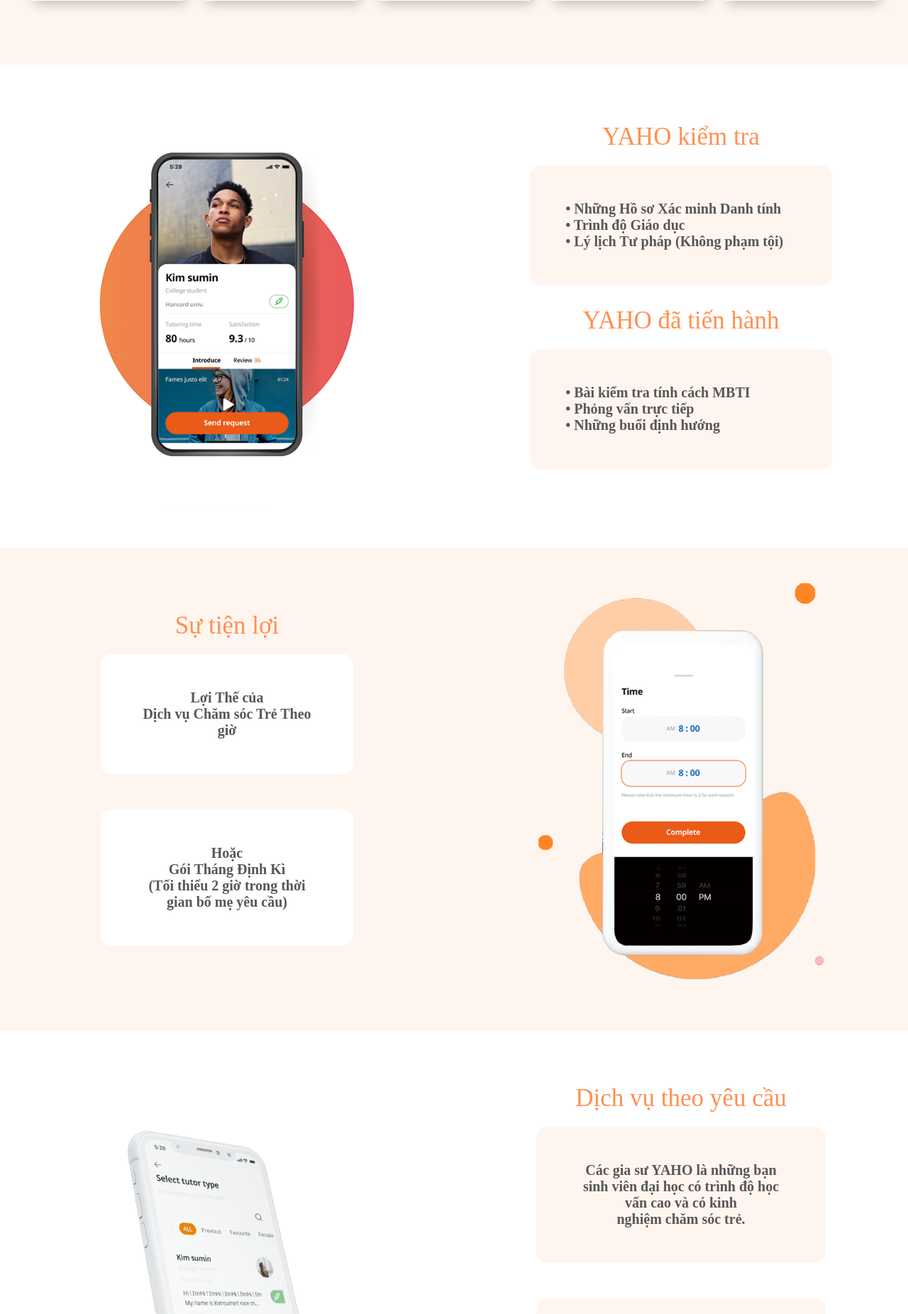
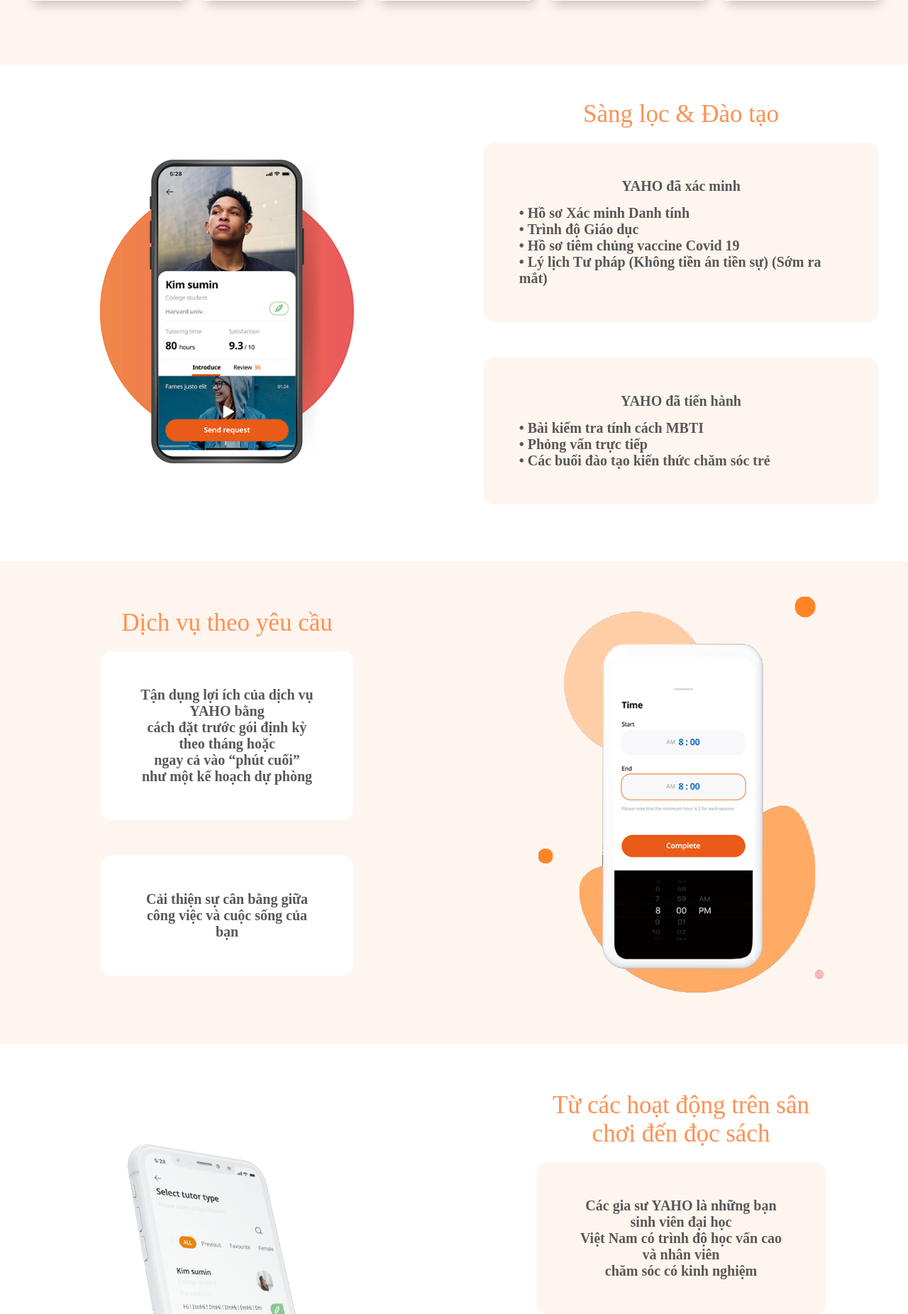
Before and after one commit to aika823/2021_12_yaho, a Django app: template yaho_app/templates/main.html in a window 1280 px wide. Shown: the part 3018-4870 px from the top of the page at 71% size. Run offline with Django 4.2, Linux system fonts and the light colour scheme; the template is opened without the code that fills it: values that come from a table or form of the project are taken from there, others are empty; data comes from the database, SQL or seed files in the repository; some libraries are stand-ins or nearby versions.

Commit message:
[front] 최종 수정

```diff
--- a/yaho_app/templates/main.html
+++ b/yaho_app/templates/main.html
@@ -279,7 +279,7 @@
         </p>
         <p class="order-content english">
           YAHO recommends
-          <br>ideal playtutors
+          <br>your playtutors
         </p>
         <p class="order-content vietnamese">
           YAHO đề xuất những bạn
@@ -334,7 +334,7 @@
     <div class="text-wrap">
       <h2 class="korean">야호가 확인했어요</h2>
       <h2 class="english">YAHO has checked</h2>
-      <h2 class="vietnamese">YAHO kiểm tra</h2>
+      <h2 class="vietnamese">Sàng lọc & Đào tạo</h2>
       <div class="verify-list">
         <p class="korean">• 신원 증명 서류 확인</p>
         <p class="korean">• 학력 및 경력 증명 서류 확인</p>
@@ -349,9 +349,11 @@
         <p class="english">• Covid-19 Vaccination Record</p>
         <p class="english">• Clear Criminal Records (Soon)</p>
 
-        <p class="vietnamese">• Những Hồ sơ Xác minh Danh tính</p>
+        <h4 class="vietnamese" style="text-align: center; margin-bottom:15px;">YAHO đã xác minh</h4>
+        <p class="vietnamese">• Hồ sơ Xác minh Danh tính</p>
         <p class="vietnamese">• Trình độ Giáo dục</p>
-        <p class="vietnamese">• Lý lịch Tư pháp (Không phạm tội)</p>
+        <p class="vietnamese">• Hồ sơ tiêm chủng vaccine Covid 19</p>
+        <p class="vietnamese">• Lý lịch Tư pháp (Không tiền án tiền sự) (Sớm ra mắt)</p>
       </div>
 
       <p class="verify-comment korean">
@@ -359,15 +361,16 @@
       </p>
 
       <h2 class="english">YAHO has conducted</h2>
-      <h2 class="vietnamese">YAHO đã tiến hành</h2>
-      <div class="verify-list english vietnamese">
-        <p class="english">• MBTI personality test</p>
-        <p class="english">• Face-to-face interviews</p>
-        <p class="english">• Childcare training sessions</p>
-
-        <p class="vietnamese">• Bài kiểm tra tính cách MBTI</p>
-        <p class="vietnamese">• Phỏng vấn trực tiếp</p>
-        <p class="vietnamese">• Những buổi định hướng</p>
+      <div class="verify-list english">
+        <p>• MBTI personality test</p>
+        <p>• Face-to-face interviews</p>
+        <p>• Childcare training sessions</p>
+      </div>
+      <div class="verify-list vietnamese">
+        <h4 class="vietnamese" style="text-align: center; margin-bottom:15px;">YAHO đã tiến hành</h4>
+        <p>• Bài kiểm tra tính cách MBTI</p>
+        <p>• Phỏng vấn trực tiếp</p>
+        <p>• Các buổi đào tạo kiến thức chăm sóc trẻ</p>
       </div>
     </div>
   </section>
@@ -379,7 +382,7 @@
     <div class="text-wrap">
       <h2 class="korean">원하는 시간에</h2>
       <h2 class="english">At your convenience</h2>
-      <h2 class="vietnamese">Sự tiện lợi</h2>
+      <h2 class="vietnamese">Dịch vụ theo yêu cầu</h2>
       <div class="verify-list">
         <p class="korean">짧은돌봄부터
           긴 돌봄까지!
@@ -392,8 +395,10 @@
           service or last minute as a
           backup plan</p>
 
-        <p class="vietnamese">Lợi Thế của
-          Dịch vụ Chăm sóc Trẻ Theo giờ</p>
+        <p class="vietnamese">Tận dụng lợi ích của dịch vụ YAHO bằng
+        cách đặt trước gói định kỳ theo tháng hoặc
+        ngay cả vào “phút cuối”
+        như một kế hoạch dự phòng</p>
       </div>
 
       <div class="verify-list">
@@ -404,9 +409,8 @@
         <p class="english">Improve
           your work-life balance</p>
 
-        <p class="vietnamese">Hoặc
-          Gói Tháng Định Kì
-          (Tối thiểu 2 giờ trong thời gian bố mẹ yêu cầu)</p>
+        <p class="vietnamese">Cải thiện sự cân bằng giữa
+        công việc và cuộc sống của bạn</p>
       </div>
     </div>
 
@@ -426,7 +430,7 @@
       <h2 class="korean">놀이에서 배움까지 꼭 맞는 돌봄으로</h2>
       <h2 class="english">From Playground Activities
         <br>To Reading Books</h2>
-      <h2 class="vietnamese">Dịch vụ theo yêu cầu</h2>
+      <h2 class="vietnamese">Từ các hoạt động trên sân chơi đến đọc sách</h2>
       <div class="verify-list">
         <p class="korean">대학생, 보육교사 출신 등
           다양한 경험과 자격을 갖춘 튜터를 통해
@@ -437,10 +441,9 @@
           university students and
           experienced caregivers.</p>
 
-        <p class="vietnamese">Các gia sư YAHO là những bạn
-          sinh viên đại học có trình độ học
-          vấn cao và có kinh
-          nghiệm chăm sóc trẻ.</p>
+        <p class="vietnamese">Các gia sư YAHO là những bạn sinh viên đại học
+        Việt Nam có trình độ học vấn cao và nhân viên
+        chăm sóc có kinh nghiệm</p>
       </div>
 
       <div class="verify-list">
@@ -457,13 +460,12 @@
           #Homework #Playground
         </p>
 
-          <p class="vietnamese">Trước những sự đề xuất,
-            YAHO sẽ cân nhắc tính cách của từng trẻ,
-            yêu cầu của từng phụ huynh
-            và đặc điểm của từng bạn gia sư.
+        <p class="vietnamese">Từ việc chơi đến việc học,
+        YAHO đều có thể cung cấp các
+        buổi học riêng.
 
-            Từ việc chơi đến việc học,
-            YAHO cung cấp các buổi học riêng tư.</p>
+        #Boardgames #TiếngAnh #Cắtdán #Toán #Kỹnăngxãhội
+        #Bàitậpvềnhà #Sânchơi</p>
       </div>
     </div>
   </section>
```
